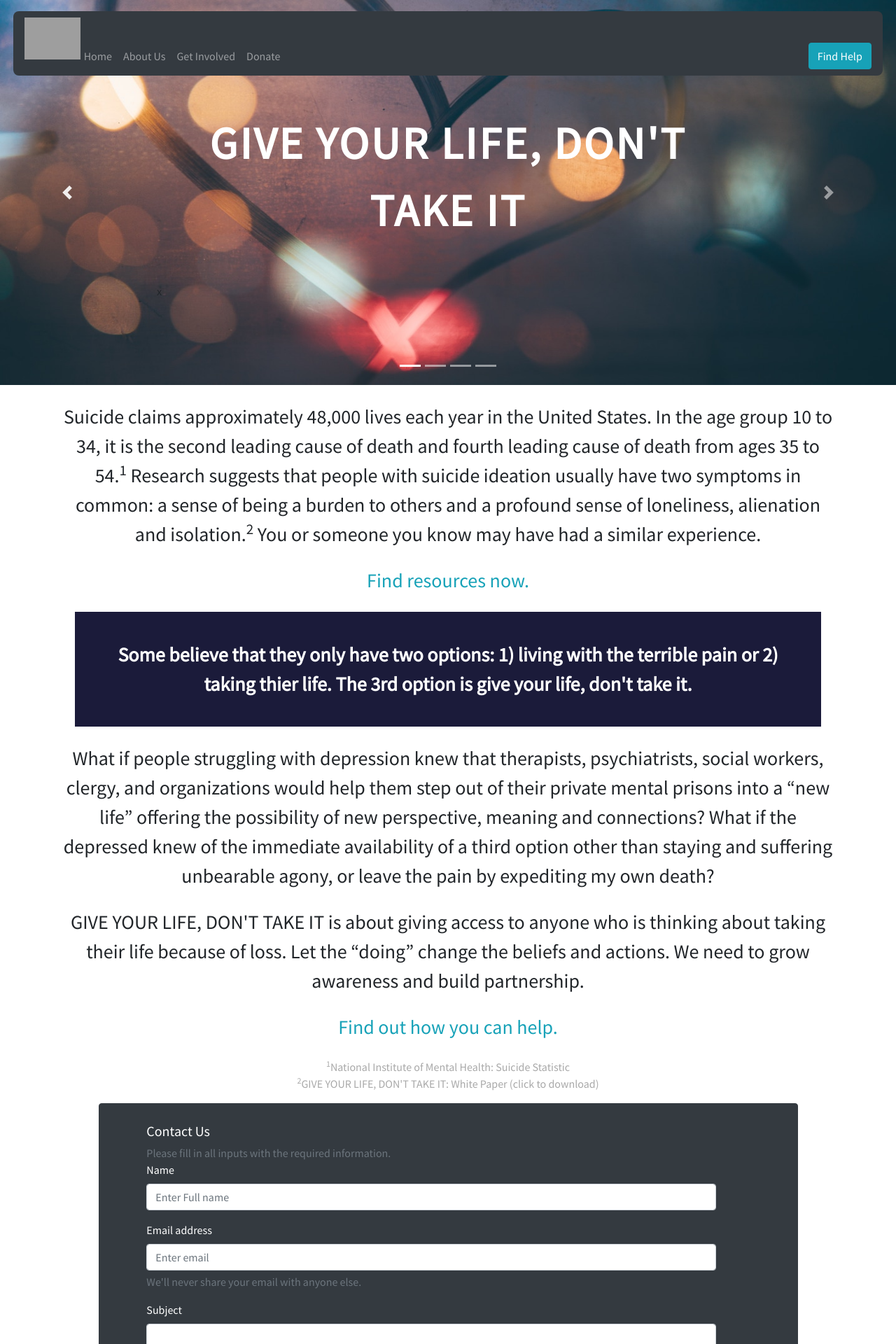
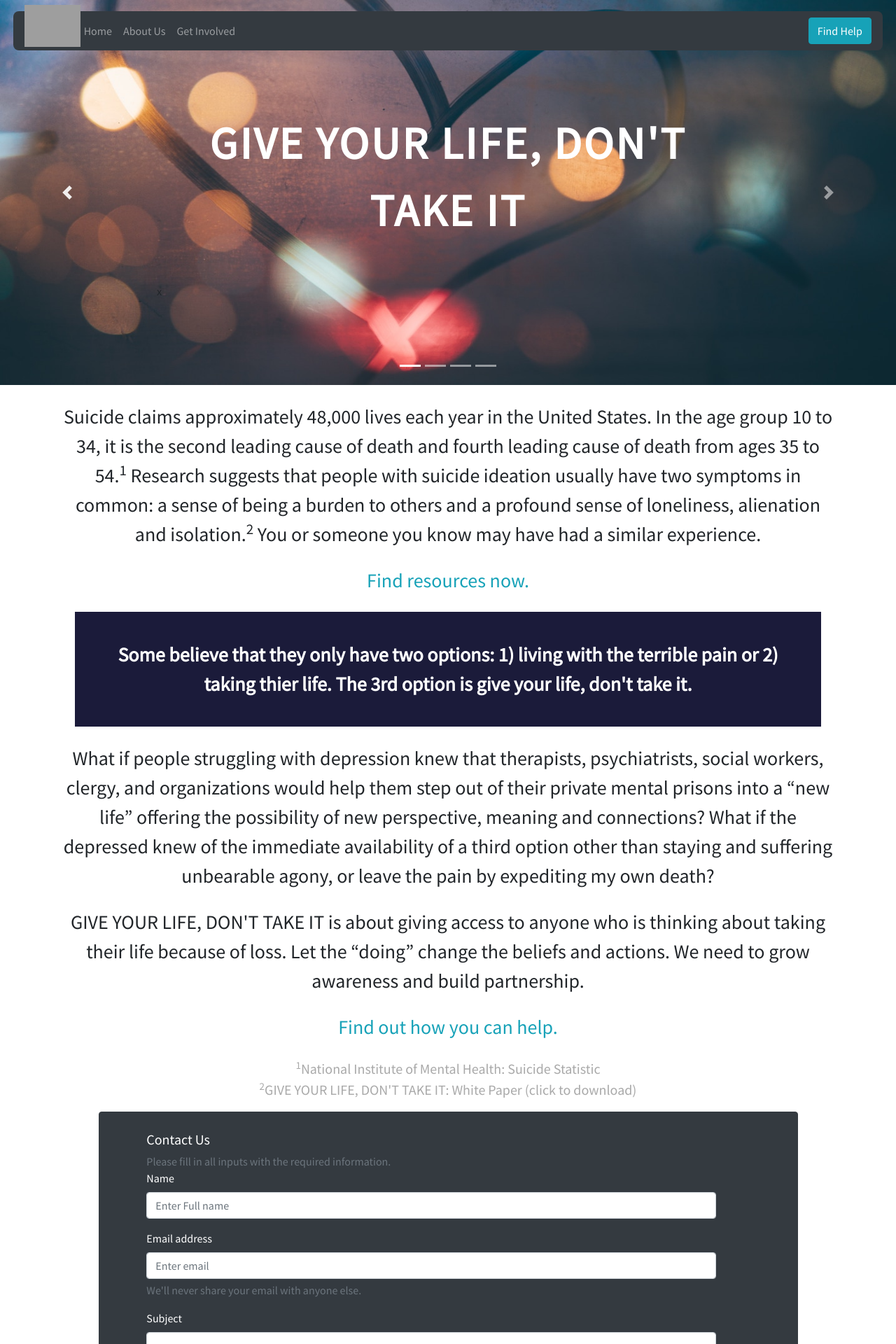
Before and after one commit to dchovanetz/GiveALife, a React (Create React App) app in the folder client/: page / in a window 1280 px wide. Shown: the top 1920 px of the page at 70% size. Built offline with nearby package versions, Linux system fonts and the light colour scheme; grey boxes are pictures that could not be loaded.

Commit message:
navbar fixed

```diff
--- a/client/src/App.css
+++ b/client/src/App.css
@@ -92,7 +92,7 @@ h3{
 /* get involved page */
 
 footer li {
-  font-size:1em;
+  font-size:1.25em;
   list-style-type: none;
 }
 
@@ -146,6 +146,7 @@ footer li a {
   display: flex;
   justify-content: center;
   align-items: center;
+
 }
 
 #logo {
@@ -156,8 +157,9 @@ footer li a {
   position: absolute;
 }
 
-#basic-navbar-nav {
+#basic-navbar {
   padding-left: 5%;
+  /* font-size: 1rem; */
 }
 
 .nav-link:hover {
--- a/client/src/components/about-us/Bio.js
+++ b/client/src/components/about-us/Bio.js
@@ -12,7 +12,7 @@ function Bio(){
                 </div>
                 <div className="col ">
                     <h3>About the Founder</h3>
-                    <p className="pamInfo"><em>Pam Boyd</em> has been involved in suicide prevention for several years and on numerous fronts. Her current project is a dark comedy based on her experience with suicide. </p>
+                    <p className="pamInfo">Pam Boyd has been involved in suicide prevention for several years and on numerous fronts. Her current project is a dark comedy based on her experience with suicide. </p>
                     <p className="pamInfo"><em>As a Life Coach</em>, she helps individuals get past their obstacles and on with their dreams by assisting with goal-setting, self-confidence, forgiveness, self-love, and clarity.</p>
                     <p className="pamInfo"><em>As a speaker and a writer</em>, she hopes to increase awareness of the deadly nature of depression and introduce a new prevention idea that involves high-energy volunteer environments where new purpose and hope is introduced.</p>
                     <p className="pamInfo"><em>As a Crisis Intervention Specialist volunteer</em> and trainer for Contact Crisis Line.</p>
--- a/client/src/components/donate/Donate.js
+++ b/client/src/components/donate/Donate.js
@@ -7,8 +7,8 @@ import Mission from '../layout/Mission'
 function Donate() {
     return(
         <div>
+            Nothing here
 
-            <Mission/>
         </div>
     )
 
--- a/client/src/components/layout/Navbar.js
+++ b/client/src/components/layout/Navbar.js
@@ -12,12 +12,12 @@ function Navb() {
     <Navbar bg="dark" variant="dark" expand="lg" id="NavB">
       <Navbar.Brand >
         <img id="logo"
-        className="img-fluid max-width: 10%"
+        className="img-fluid"
         src={logo}
         />
       </Navbar.Brand>
       <Navbar.Toggle aria-controls="basic-navbar-nav" />
-      <Navbar.Collapse id="basic-navbar-nav">
+      <Navbar.Collapse id="basic-navbar">
         <Nav className="mr-auto">
           <Nav.Link className='nav-link' as={Link} to="/">
             Home
@@ -31,9 +31,9 @@ function Navb() {
           {/* <Nav.Link as={Link}  to="/community">
             Community
           </Nav.Link> */}
-          <Nav.Link as={Link}  to="/donate">
+          {/* <Nav.Link as={Link}  to="/donate">
             Donate
-          </Nav.Link>
+          </Nav.Link> */}
         </Nav>
         <Form inline>
           {/* <FormControl type="text" placeholder="Search" className="mr-sm-2" /> */}
```
